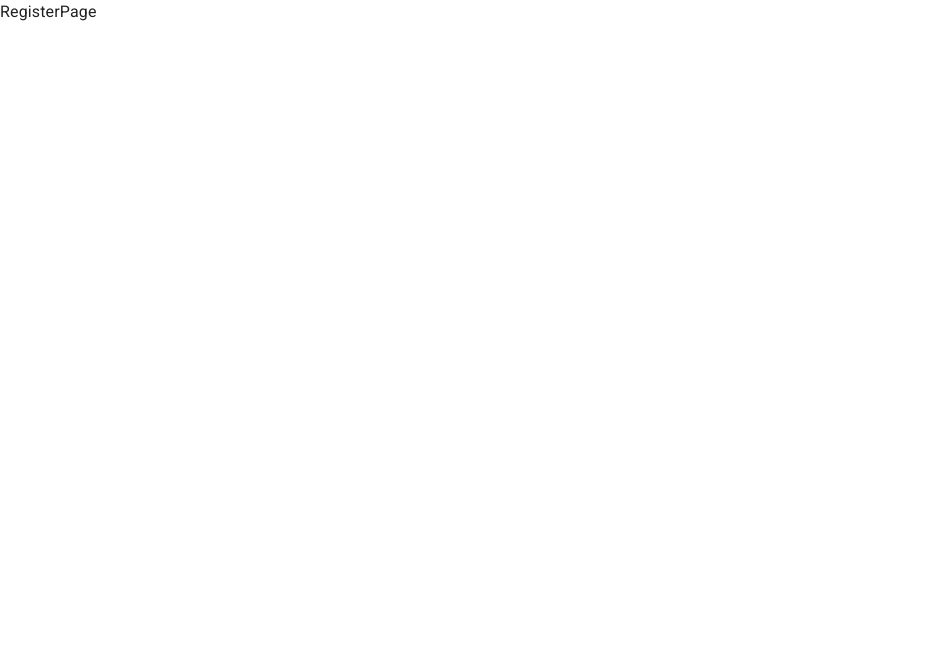
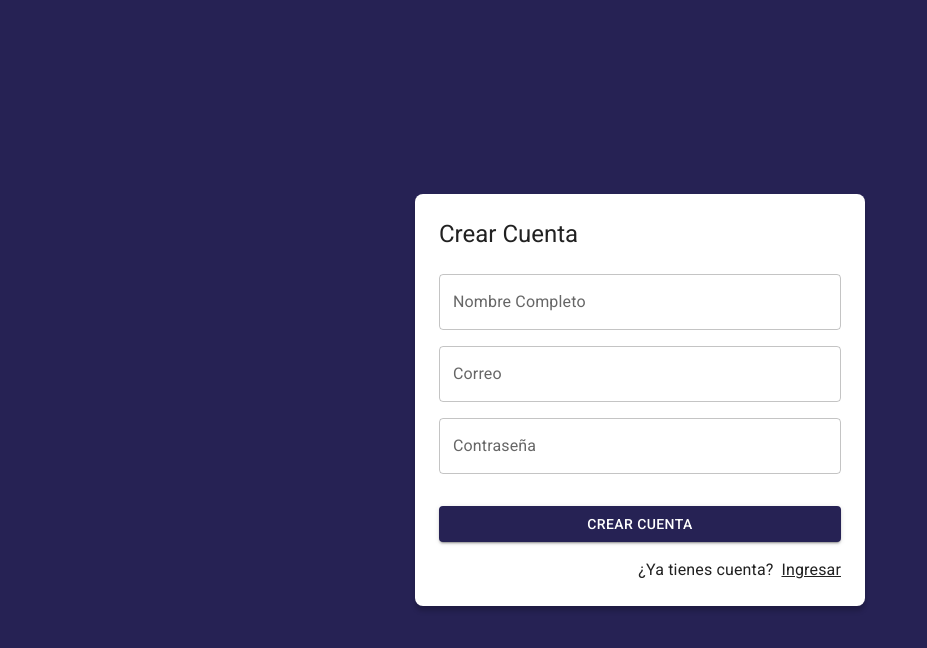
Before and after one commit to Ezequielz/Journal, a React (Vite) app: page /auth/register in a window 1280 px wide. Shown: the top 648 px of the page, without its empty margins (0-927 px from the left). Built offline with nearby package versions, Linux system fonts and the light colour scheme.

Commit message:
RegisterPage diseño

```diff
--- a/src/auth/pages/RegisterPage.tsx
+++ b/src/auth/pages/RegisterPage.tsx
@@ -1,7 +1,63 @@
+
+import { Link as RouterLink } from 'react-router-dom'
+import { Google } from '@mui/icons-material';
+import { Button, Grid, Link, TextField, Typography } from '@mui/material';
+import { AuthLayout } from '../layout/AuthLayout';
 
 
 export const RegisterPage = () => {
   return (
-    <div>RegisterPage</div>
+    <AuthLayout title="Crear Cuenta">
+      <form>
+        <Grid container>
+
+          <Grid item xs={12} sx={{ mt: 2 }}>
+            <TextField
+              label="Nombre Completo"
+              type="text"
+              placeholder='John Doe'
+              fullWidth
+            />
+          </Grid>
+
+          <Grid item xs={12} sx={{ mt: 2 }}>
+            <TextField
+              label="Correo"
+              type="email"
+              placeholder='correo@google.com'
+              fullWidth
+            />
+          </Grid>
+
+          <Grid item xs={12} sx={{ mt: 2 }}>
+            <TextField
+              label="Contraseña"
+              type="password"
+              placeholder='Contraseña'
+              fullWidth
+            />
+          </Grid>
+
+          <Grid container spacing={ 2 } sx={{ mb:2 , mt: 2}}>
+            <Grid item xs={12} >
+              <Button variant="contained" fullWidth>
+                Crear cuenta
+              </Button>
+            </Grid>
+          </Grid>
+
+          <Grid container direction='row' justifyContent='end'>
+            <Typography sx={{ mr:1 }} >¿Ya tienes cuenta?</Typography>
+            <Link component={ RouterLink } color='inherit' to="/auth/login">
+              Ingresar
+
+            </Link>
+
+          </Grid>
+
+        </Grid>
+      </form>
+
+    </AuthLayout>
   )
 }
```
